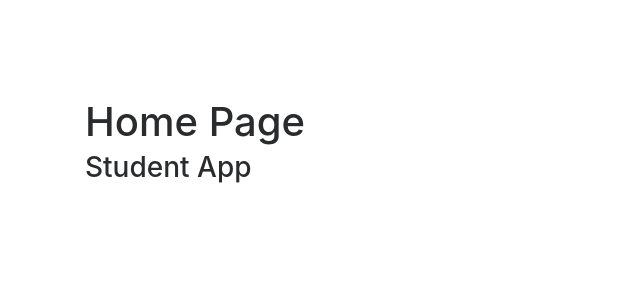
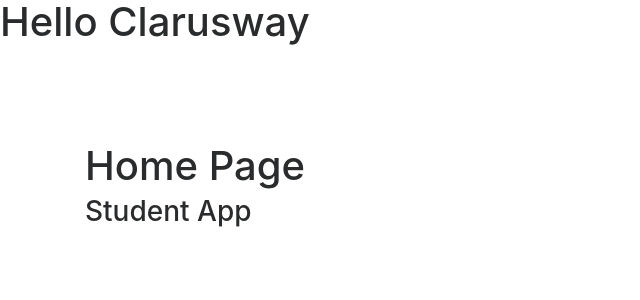
Before and after one commit to serdalaydin6116/djangoCrud, a Django app: page / in a window 1280 px wide. Shown: the top 300 px of the page, without its empty margins (0-640 px from the left). Run offline with Django 4.2, Linux system fonts and the light colour scheme; some libraries are stand-ins or nearby versions.

Commit message:
base html reformed

```diff
--- a/fscohort/templates/fscohort/base.html
+++ b/fscohort/templates/fscohort/base.html
@@ -24,6 +24,7 @@
   </head>
 
   <body>
+    <h1>Hello Clarusway </h1>
     {% comment %} {% include "users/navbar.html" %} {% endcomment %}
     <div style="margin-top: 100px; margin-bottom: 100px" class="container">
 
```
Also changed, not shown: fscohort/migrations/0001_initial.py (added).
